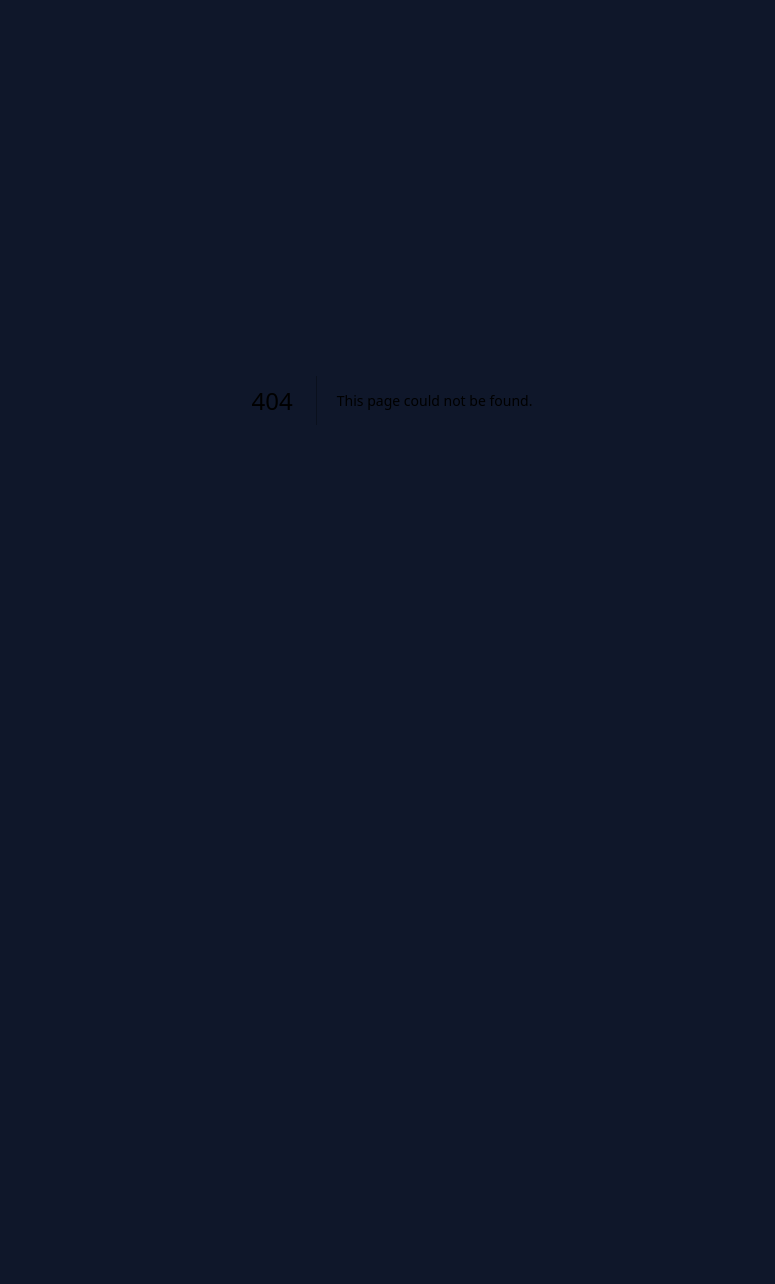
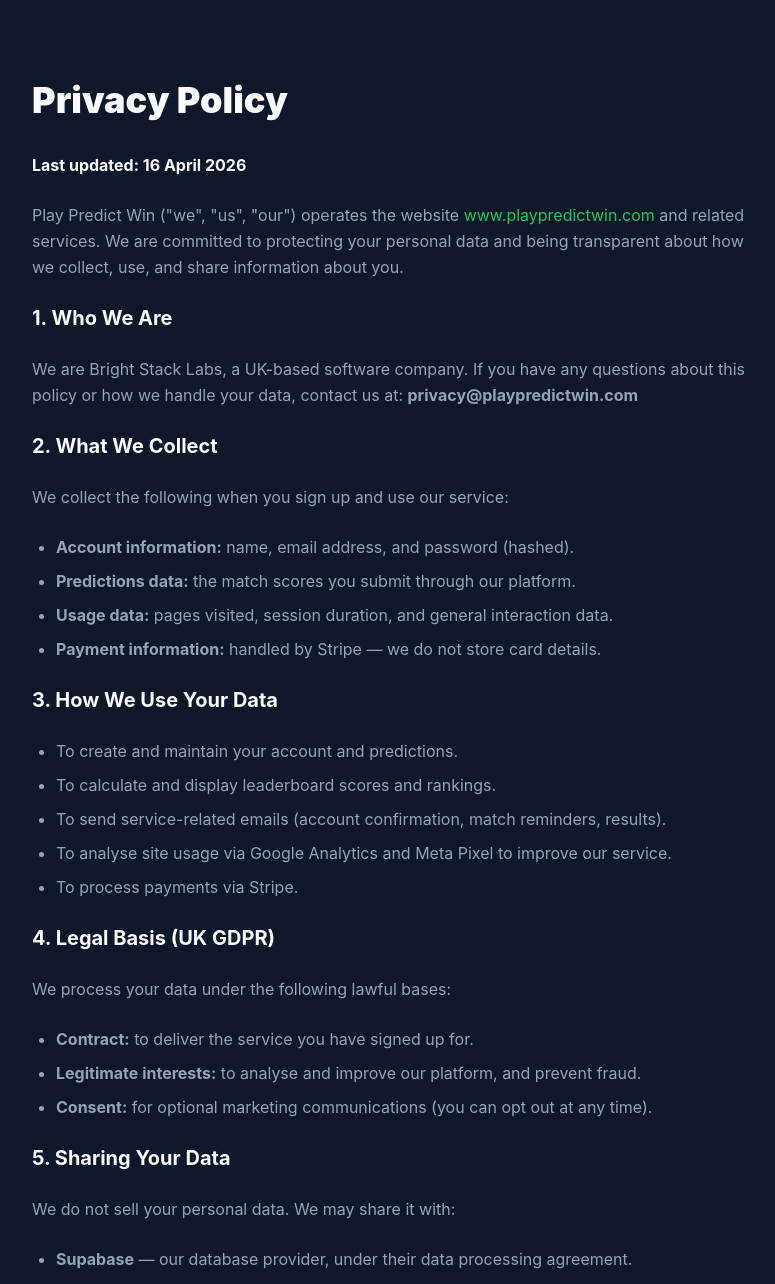
Before and after one commit to claytonbwebb-lab/world-cup-predictor, a Next.js app: page /privacy in a window 1280 px wide. Before the commit this address had no page. Shown: the top 1284 px of the page, without its empty margins (248-1023 px from the left). Before the commit the page ends 800 px from the top, so only its background shows below. Built offline with nearby package versions, Linux system fonts and the light colour scheme.

Commit message:
feat: add privacy policy page + alt text fixes

```diff
--- a/src/app/page.tsx
+++ b/src/app/page.tsx
@@ -20,7 +20,7 @@ export default async function Home({ searchParams }: { searchParams: Promise<{ c
       <section className="relative flex-1 flex items-center justify-center overflow-hidden min-h-[80vh]">
         {/* Background image with overlay */}
         <div className="absolute inset-0">
-          <img src="https://images.unsplash.com/photo-1637203727700-9d86c74904d6?q=80&w=1920&auto=format&fit=crop" alt=""
+          <img src="https://images.unsplash.com/photo-1637203727700-9d86c74904d6?q=80&w=1920&auto=format&fit=crop" alt="World Cup stadium at night with floodlights"
             className="w-full h-full object-cover" />
           <div className="absolute inset-0 bg-gradient-to-b from-[#0f172a]/60 via-[#0f172a]/40 to-[#0f172a]/80" />
           <div className="absolute inset-0 bg-gradient-to-r from-[#0f172a]/60 via-transparent to-[#0f172a]/60" />
@@ -103,7 +103,7 @@ export default async function Home({ searchParams }: { searchParams: Promise<{ c
       <section className="relative overflow-hidden py-20">
         {/* Background image */}
         <div className="absolute inset-0">
-          <img src="https://images.unsplash.com/photo-1574629810360-7efbbe195018?q=80&w=1920&auto=format&fit=crop" alt=""
+          <img src="https://images.unsplash.com/photo-1574629810360-7efbbe195018?q=80&w=1920&auto=format&fit=crop" alt="Football stadium aerial view"
             className="w-full h-full object-cover" />
           <div className="absolute inset-0 bg-[#0f172a]/65" />
         </div>
@@ -198,6 +198,7 @@ export default async function Home({ searchParams }: { searchParams: Promise<{ c
           <span>World Cup 2026 Prediction League</span>
           <div className="flex gap-6">
             <Link href="/leaderboard" className="hover:text-text transition-colors">Leaderboard</Link>
+            <Link href="/privacy" className="hover:text-text transition-colors">Privacy</Link>
             <Link href="/auth/signup" className="hover:text-text transition-colors">Sign Up</Link>
             <Link href="/auth/login" className="hover:text-text transition-colors">Login</Link>
           </div>
--- /dev/null
+++ b/src/app/privacy/page.tsx
@@ -0,0 +1,109 @@
+import type { Metadata } from 'next';
+
+export const metadata: Metadata = {
+  title: 'Privacy Policy | Play Predict Win',
+  description: 'Privacy policy for Play Predict Win — FIFA World Cup 2026 prediction league.',
+};
+
+export default function PrivacyPage() {
+  return (
+    <div className="flex-1 max-w-3xl mx-auto px-6 py-20">
+      <h1 className="text-4xl font-black mb-8">Privacy Policy</h1>
+
+      <div className="space-y-6 text-textMuted leading-relaxed">
+        <p><strong className="text-text">Last updated: 16 April 2026</strong></p>
+
+        <p>
+          Play Predict Win ("we", "us", "our") operates the website{' '}
+          <a href="https://www.playpredictwin.com" className="text-primary hover:underline">
+            www.playpredictwin.com
+          </a>{' '}
+          and related services. We are committed to protecting your personal data and being
+          transparent about how we collect, use, and share information about you.
+        </p>
+
+        <h2 className="text-xl font-bold text-text mt-8">1. Who We Are</h2>
+        <p>
+          We are Bright Stack Labs, a UK-based software company. If you have any questions
+          about this policy or how we handle your data, contact us at:{' '}
+          <strong>privacy@playpredictwin.com</strong>
+        </p>
+
+        <h2 className="text-xl font-bold text-text mt-8">2. What We Collect</h2>
+        <p>We collect the following when you sign up and use our service:</p>
+        <ul className="list-disc pl-6 space-y-2">
+          <li><strong>Account information:</strong> name, email address, and password (hashed).</li>
+          <li><strong>Predictions data:</strong> the match scores you submit through our platform.</li>
+          <li><strong>Usage data:</strong> pages visited, session duration, and general interaction data.</li>
+          <li><strong>Payment information:</strong> handled by Stripe — we do not store card details.</li>
+        </ul>
+
+        <h2 className="text-xl font-bold text-text mt-8">3. How We Use Your Data</h2>
+        <ul className="list-disc pl-6 space-y-2">
+          <li>To create and maintain your account and predictions.</li>
+          <li>To calculate and display leaderboard scores and rankings.</li>
+          <li>To send service-related emails (account confirmation, match reminders, results).</li>
+          <li>To analyse site usage via Google Analytics and Meta Pixel to improve our service.</li>
+          <li>To process payments via Stripe.</li>
+        </ul>
+
+        <h2 className="text-xl font-bold text-text mt-8">4. Legal Basis (UK GDPR)</h2>
+        <p>We process your data under the following lawful bases:</p>
+        <ul className="list-disc pl-6 space-y-2">
+          <li><strong>Contract:</strong> to deliver the service you have signed up for.</li>
+          <li><strong>Legitimate interests:</strong> to analyse and improve our platform, and prevent fraud.</li>
+          <li><strong>Consent:</strong> for optional marketing communications (you can opt out at any time).</li>
+        </ul>
+
+        <h2 className="text-xl font-bold text-text mt-8">5. Sharing Your Data</h2>
+        <p>We do not sell your personal data. We may share it with:</p>
+        <ul className="list-disc pl-6 space-y-2">
+          <li><strong>Supabase</strong> — our database provider, under their data processing agreement.</li>
+          <li><strong>Stripe</strong> — for payment processing, under their privacy policy.</li>
+          <li><strong>Google Analytics & Meta</strong> — for site analytics and conversion tracking.</li>
+          <li>Law enforcement or regulators if legally required.</li>
+        </ul>
+
+        <h2 className="text-xl font-bold text-text mt-8">6. Data Retention</h2>
+        <p>
+          We keep your account data for the duration of your subscription and for 12 months
+          after account closure. Prediction data may be retained longer for historical
+          leaderboard records.
+        </p>
+
+        <h2 className="text-xl font-bold text-text mt-8">7. Your Rights (UK GDPR)</h2>
+        <p>You have the right to:</p>
+        <ul className="list-disc pl-6 space-y-2">
+          <li>Access a copy of your personal data.</li>
+          <li>Correct any inaccurate data.</li>
+          <li>Request deletion of your data ("right to be forgotten").</li>
+          <li>Object to or restrict certain processing.</li>
+          <li>Data portability where applicable.</li>
+        </ul>
+        <p>
+          To exercise any rights, email <strong>privacy@playpredictwin.com</strong>. We will
+          respond within 30 days.
+        </p>
+
+        <h2 className="text-xl font-bold text-text mt-8">8. Cookies</h2>
+        <p>
+          We use cookies for session management and analytics. You can manage cookie preferences
+          through your browser. Essential cookies cannot be disabled as they are required for
+          the service to function.
+        </p>
+
+        <h2 className="text-xl font-bold text-text mt-8">9. Data Security</h2>
+        <p>
+          We use industry-standard encryption (HTTPS/TLS), secure cloud infrastructure, and
+          role-based access controls to protect your data.
+        </p>
+
+        <h2 className="text-xl font-bold text-text mt-8">10. Changes to This Policy</h2>
+        <p>
+          We may update this policy from time to time. Any material changes will be notified
+          via email to the address registered to your account.
+        </p>
+      </div>
+    </div>
+  );
+}
```
